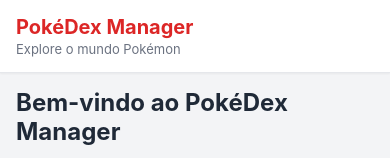
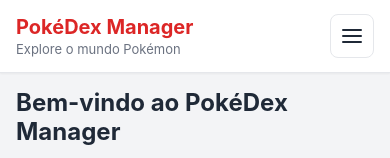
Before and after one commit to AlissonAlves-Dev/pokedex-manager, a React (Vite) app in the folder frontend/: page / in a window 390 px wide. Shown: the top 158 px of the page. Built offline with nearby package versions, Linux system fonts and the light colour scheme.

Commit message:
feat: replace sidebar with responsive header navigation

```diff
--- a/frontend/src/app/layouts/MainLayout.css
+++ b/frontend/src/app/layouts/MainLayout.css
@@ -5,24 +5,13 @@
   min-height: 100vh;
 }
 
-.app-layout__body {
-  display: flex;
+.app-layout__content {
   flex: 1;
 
+  width: 100%;
   min-width: 0;
 }
 
-.app-layout__content {
-  flex: 1;
-
-  min-width: 0;
-}
-
-@media (max-width: 48rem) {
-  .app-layout__body {
-    display: block;
-  }
-}
 .skip-link {
   position: fixed;
   top: var(--spacing-md);
@@ -43,6 +32,6 @@
   transition: transform 150ms ease;
 }
 
-.skip-link:focus {
+.skip-link:focus-visible {
   transform: translateY(0);
 }
--- a/frontend/src/app/layouts/MainLayout.tsx
+++ b/frontend/src/app/layouts/MainLayout.tsx
@@ -1,7 +1,6 @@
 import { Outlet } from "react-router";
 
 import { Header } from "../../shared/components/layout/Header";
-import { Sidebar } from "../../shared/components/layout/Sidebar";
 import { Footer } from "../../shared/components/layout/Footer";
 
 import "./MainLayout.css";
@@ -15,13 +14,9 @@
 
       <Header />
 
-      <div className="app-layout__body">
-        <Sidebar />
-
-        <main id="main-content" className="app-layout__content">
-          <Outlet />
-        </main>
-      </div>
+      <main id="main-content" className="app-layout__content" tabIndex={-1}>
+        <Outlet />
+      </main>
 
       <Footer />
     </div>
--- a/frontend/src/pages/Home/Home.css
+++ b/frontend/src/pages/Home/Home.css
@@ -1,6 +1,7 @@
 .home__card {
   width: 100%;
   max-width: 48rem;
+  margin-inline: auto;
 }
 
 .home__content {
--- a/frontend/src/shared/components/layout/Header.css
+++ b/frontend/src/shared/components/layout/Header.css
@@ -7,8 +7,10 @@
 }
 
 .app-header__content {
-  display: flex;
+  display: grid;
+  grid-template-columns: auto minmax(0, 1fr) auto;
   align-items: center;
+  gap: var(--spacing-xl);
 
   width: 100%;
   min-height: 4.5rem;
@@ -43,9 +45,146 @@
   border-radius: var(--radius-sm);
 }
 
+.app-header__navigation {
+  display: flex;
+  align-items: center;
+  justify-self: end;
+}
+
+.app-header__navigation-list {
+  display: flex;
+  align-items: center;
+  gap: var(--spacing-sm);
+
+  margin: 0;
+  padding: 0;
+
+  list-style: none;
+}
+
+.app-header__navigation-link {
+  display: block;
+  padding: var(--spacing-sm) var(--spacing-md);
+
+  color: var(--color-text-secondary);
+  text-decoration: none;
+
+  border-radius: var(--radius-md);
+
+  transition:
+    color 150ms ease,
+    background-color 150ms ease;
+}
+
+.app-header__navigation-link:hover {
+  color: var(--color-text-primary);
+  background-color: var(--color-background);
+}
+
+.app-header__navigation-link--active {
+  color: var(--color-primary);
+  background-color: rgb(220 38 38 / 10%);
+
+  font-weight: 600;
+}
+
+.app-header__menu-button {
+  display: none;
+  align-items: center;
+  justify-content: center;
+
+  width: 2.75rem;
+  height: 2.75rem;
+  padding: 0;
+
+  color: var(--color-text-primary);
+  background-color: transparent;
+
+  border: 1px solid var(--color-border);
+  border-radius: var(--radius-md);
+
+  transition:
+    color 150ms ease,
+    background-color 150ms ease,
+    border-color 150ms ease;
+}
+
+.app-header__menu-button:hover {
+  color: var(--color-primary);
+  background-color: var(--color-background);
+  border-color: var(--color-primary);
+}
+
+.app-header__menu-icon {
+  display: flex;
+  flex-direction: column;
+  gap: 0.25rem;
+}
+
+.app-header__menu-line {
+  display: block;
+
+  width: 1.25rem;
+  height: 0.125rem;
+
+  background-color: currentColor;
+  border-radius: 999px;
+
+  transition:
+    opacity 150ms ease,
+    transform 150ms ease;
+}
+
+.app-header__menu-button[aria-expanded="true"]
+  .app-header__menu-line:nth-child(1) {
+  transform: translateY(0.375rem) rotate(45deg);
+}
+
+.app-header__menu-button[aria-expanded="true"]
+  .app-header__menu-line:nth-child(2) {
+  opacity: 0;
+}
+
+.app-header__menu-button[aria-expanded="true"]
+  .app-header__menu-line:nth-child(3) {
+  transform: translateY(-0.375rem) rotate(-45deg);
+}
+
 @media (max-width: 48rem) {
   .app-header__content {
-    padding-inline: 1.5rem;
+    grid-template-columns: minmax(0, 1fr) auto;
+    gap: var(--spacing-md);
+
+    padding: 0.75rem 1.5rem;
+  }
+
+  .app-header__menu-button {
+    display: inline-flex;
+  }
+
+  .app-header__navigation {
+    display: none;
+    grid-column: 1 / -1;
+    justify-self: stretch;
+
+    width: 100%;
+    padding-top: var(--spacing-md);
+
+    border-top: 1px solid var(--color-border);
+  }
+
+  .app-header__navigation--open {
+    display: block;
+  }
+
+  .app-header__navigation-list {
+    flex-direction: column;
+    align-items: stretch;
+    gap: var(--spacing-xs);
+  }
+
+  .app-header__navigation-link {
+    width: 100%;
   }
 }
 
--- a/frontend/src/shared/components/layout/Header.tsx
+++ b/frontend/src/shared/components/layout/Header.tsx
@@ -1,8 +1,41 @@
-import { Link } from "react-router";
+import { useEffect, useRef, useState } from "react";
+import { Link, NavLink } from "react-router";
 
 import "./Header.css";
 
 export function Header() {
+  const [isMenuOpen, setIsMenuOpen] = useState(false);
+  const menuButtonRef = useRef<HTMLButtonElement>(null);
+
+  function handleToggleMenu() {
+    setIsMenuOpen((currentState) => !currentState);
+  }
+
+  function handleCloseMenu() {
+    setIsMenuOpen(false);
+  }
+
+  useEffect(() => {
+    if (!isMenuOpen) {
+      return;
+    }
+
+    function handleKeyDown(event: KeyboardEvent) {
+      if (event.key !== "Escape") {
+        return;
+      }
+
+      setIsMenuOpen(false);
+      menuButtonRef.current?.focus();
+    }
+
+    document.addEventListener("keydown", handleKeyDown);
+
+    return () => {
+      document.removeEventListener("keydown", handleKeyDown);
+    };
+  }, [isMenuOpen]);
+
   return (
     <header className="app-header">
       <div className="app-header__content">
@@ -10,11 +43,71 @@
           className="app-header__brand"
           to="/"
           aria-label="Ir para a página inicial"
+          onClick={handleCloseMenu}
         >
           <span className="app-header__title">PokéDex Manager</span>
 
           <span className="app-header__subtitle">Explore o mundo Pokémon</span>
         </Link>
+
+        <button
+          ref={menuButtonRef}
+          className="app-header__menu-button"
+          type="button"
+          aria-expanded={isMenuOpen}
+          aria-controls="primary-navigation"
+          aria-label={
+            isMenuOpen ? "Fechar menu de navegação" : "Abrir menu de navegação"
+          }
+          onClick={handleToggleMenu}
+        >
+          <span className="app-header__menu-icon" aria-hidden="true">
+            <span className="app-header__menu-line" />
+            <span className="app-header__menu-line" />
+            <span className="app-header__menu-line" />
+          </span>
+        </button>
+
+        <nav
+          id="primary-navigation"
+          className={
+            isMenuOpen
+              ? "app-header__navigation app-header__navigation--open"
+              : "app-header__navigation"
+          }
+          aria-label="Navegação principal"
+        >
+          <ul className="app-header__navigation-list">
+            <li>
+              <NavLink
+                className={({ isActive }) =>
+                  isActive
+                    ? "app-header__navigation-link app-header__navigation-link--active"
+                    : "app-header__navigation-link"
+                }
+                to="/"
+                end
+                onClick={handleCloseMenu}
+              >
+                Home
+              </NavLink>
+            </li>
+
+            <li>
+              <NavLink
+                className={({ isActive }) =>
+                  isActive
+                    ? "app-header__navigation-link app-header__navigation-link--active"
+                    : "app-header__navigation-link"
+                }
+                to="/pokemon"
+                onClick={handleCloseMenu}
+              >
+                Pokémon
+              </NavLink>
+            </li>
+          </ul>
+        </nav>
       </div>
     </header>
   );
--- a/frontend/src/shared/components/layout/Sidebar.css
+++ /dev/null
@@ -1,51 +0,0 @@
-.app-sidebar {
-  flex: 0 0 15rem;
-  width: 15rem;
-  padding: var(--spacing-lg) var(--spacing-md);
-
-  background-color: var(--color-surface);
-  border-right: 1px solid var(--color-border);
-}
-
-.app-sidebar__list {
-  display: flex;
-  flex-direction: column;
-  gap: var(--spacing-sm);
-
-  margin: 0;
-  padding: 0;
-
-  list-style: none;
-}
-
-.app-sidebar__link {
-  display: block;
-  padding: var(--spacing-sm) var(--spacing-md);
-
-  color: var(--color-text-secondary);
-  text-decoration: none;
-
-  border-radius: var(--radius-md);
-
-  transition:
-    color 150ms ease,
-    background-color 150ms ease;
-}
-
-.app-sidebar__link:hover {
-  color: var(--color-text-primary);
-  background-color: var(--color-background);
-}
-
-.app-sidebar__link--active {
-  color: var(--color-primary);
-  font-weight: 600;
-
-  background-color: rgb(220 38 38 / 10%);
-}
-
-@media (max-width: 48rem) {
-  .app-sidebar {
-    display: none;
-  }
-}
--- a/frontend/src/shared/components/layout/Sidebar.tsx
+++ /dev/null
@@ -1,40 +0,0 @@
-import { NavLink } from "react-router";
-
-import "./Sidebar.css";
-
-export function Sidebar() {
-  return (
-    <aside className="app-sidebar">
-      <nav aria-label="Navegação principal">
-        <ul className="app-sidebar__list">
-          <li>
-            <NavLink
-              to="/"
-              end
-              className={({ isActive }) =>
-                isActive
-                  ? "app-sidebar__link app-sidebar__link--active"
-                  : "app-sidebar__link"
-              }
-            >
-              Home
-            </NavLink>
-          </li>
-
-          <li>
-            <NavLink
-              to="/pokemon"
-              className={({ isActive }) =>
-                isActive
-                  ? "app-sidebar__link app-sidebar__link--active"
-                  : "app-sidebar__link"
-              }
-            >
-              Pokémon
-            </NavLink>
-          </li>
-        </ul>
-      </nav>
-    </aside>
-  );
-}
```
Also changed, not shown: 1 other file (tests, documents, lock files or other folders).
